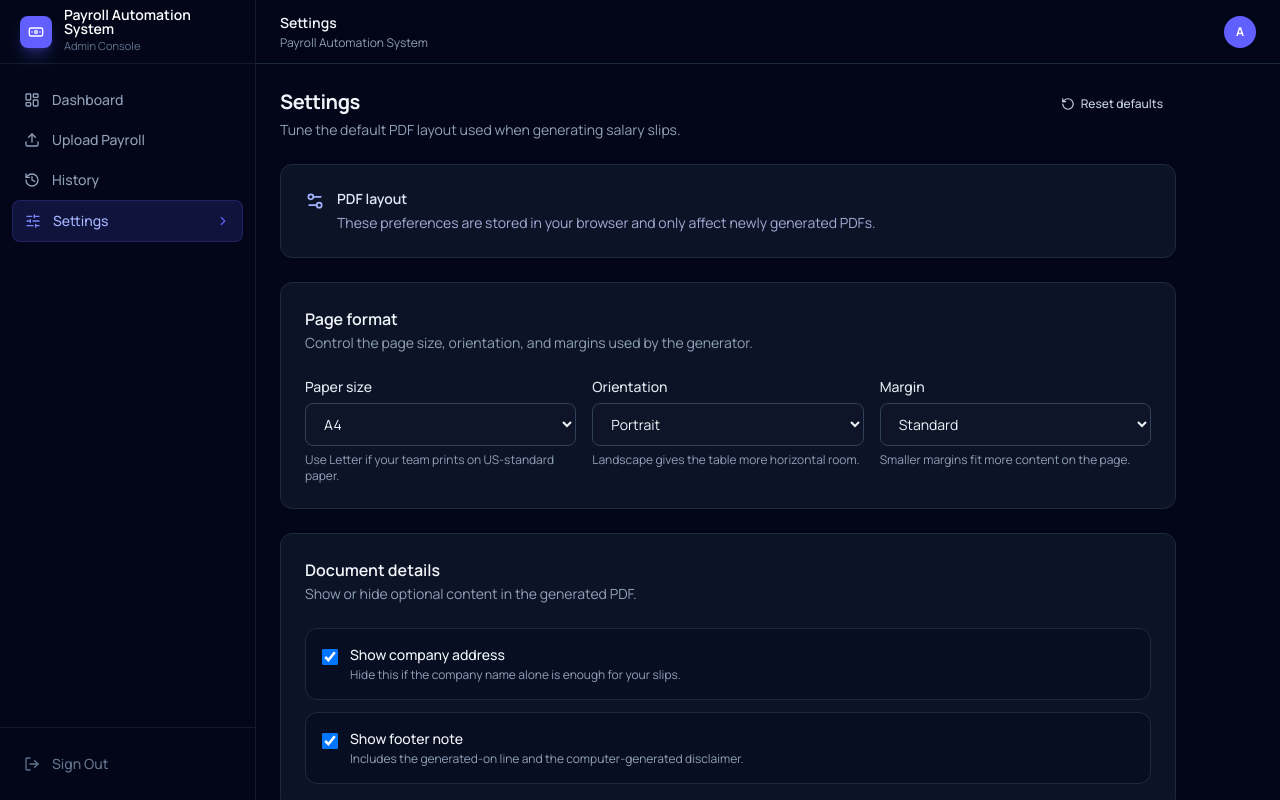
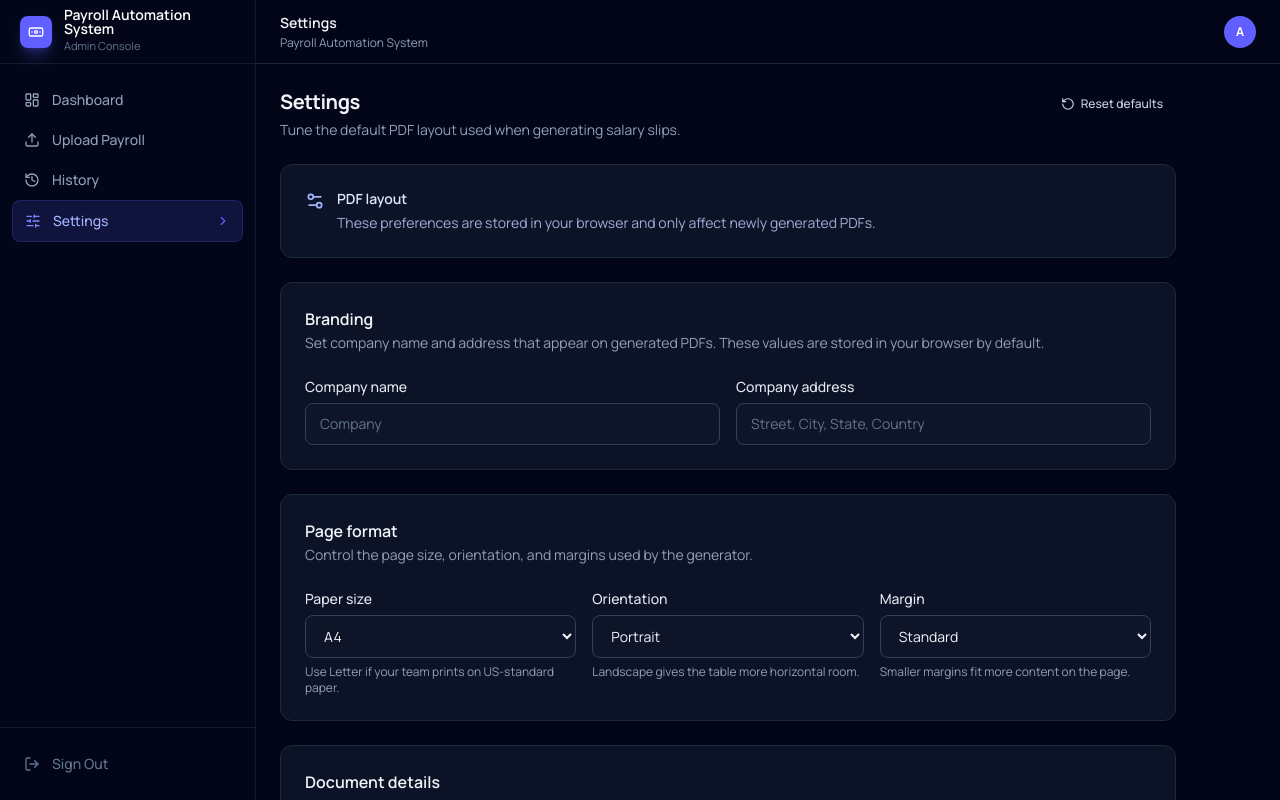
Before and after one commit to Pseudozoid/payroll-automation-system, a Next.js app: page /settings in a window 1280 px wide. Built offline with nearby package versions, Linux system fonts and the light colour scheme.

Commit message:
feat(settings): add branding fields (company name/address) to settings and use them when generating PDFs

```diff
--- a/app/(dashboard)/settings/page.tsx
+++ b/app/(dashboard)/settings/page.tsx
@@ -5,6 +5,7 @@ import { CircleCheckBig, RotateCcw, Settings2 } from "lucide-react";
 
 import { Button } from "@/components/ui/button";
 import { Card, CardHeader } from "@/components/ui/card";
+import { Input } from "@/components/ui/input";
 import {
   DEFAULT_PDF_SETTINGS,
   loadPdfSettings,
@@ -131,6 +132,29 @@ export default function SettingsPage() {
 
       <Card>
         <CardHeader
+          title="Branding"
+          description="Set company name and address that appear on generated PDFs. These values are stored in your browser by default."
+        />
+
+        <div className="grid gap-4 md:grid-cols-2">
+          <Input
+            label="Company name"
+            value={settings.companyName ?? ""}
+            onChange={(e) => updateField("companyName", e.target.value)}
+            placeholder={process.env.NEXT_PUBLIC_COMPANY_NAME ?? "Company"}
+          />
+
+          <Input
+            label="Company address"
+            value={settings.companyAddress ?? ""}
+            onChange={(e) => updateField("companyAddress", e.target.value)}
+            placeholder="Street, City, State, Country"
+          />
+        </div>
+      </Card>
+
+      <Card>
+        <CardHeader
           title="Page format"
           description="Control the page size, orientation, and margins used by the generator."
         />
--- a/app/api/salary-slips/generate/route.ts
+++ b/app/api/salary-slips/generate/route.ts
@@ -26,8 +26,8 @@ export async function POST(req: Request) {
       throw new AppError("This upload has no records.", 400);
     }
 
-    const companyName = process.env.NEXT_PUBLIC_COMPANY_NAME ?? "Company";
-    const companyAddress = process.env.COMPANY_ADDRESS;
+    const companyName = pdfSettings.companyName ?? process.env.NEXT_PUBLIC_COMPANY_NAME ?? "Company";
+    const companyAddress = pdfSettings.companyAddress ?? process.env.COMPANY_ADDRESS ?? undefined;
 
     const results = { success: 0, failed: 0, errors: [] as string[] };
 
--- a/lib/pdf-settings.ts
+++ b/lib/pdf-settings.ts
@@ -6,6 +6,8 @@ export const pdfSettingsSchema = z.object({
   margin: z.number().int().min(32).max(80),
   showCompanyAddress: z.boolean(),
   showFooterNote: z.boolean(),
+  companyName: z.string().max(200).optional(),
+  companyAddress: z.string().max(500).optional(),
 });
 
 export type PdfSettings = z.infer<typeof pdfSettingsSchema>;
@@ -16,6 +18,8 @@ export const DEFAULT_PDF_SETTINGS: PdfSettings = {
   margin: 50,
   showCompanyAddress: true,
   showFooterNote: true,
+  companyName: process.env.NEXT_PUBLIC_COMPANY_NAME ?? "",
+  companyAddress: undefined,
 };
 
 export const PDF_SETTINGS_STORAGE_KEY = "salary-slip-settings:pdf-layout";
```
